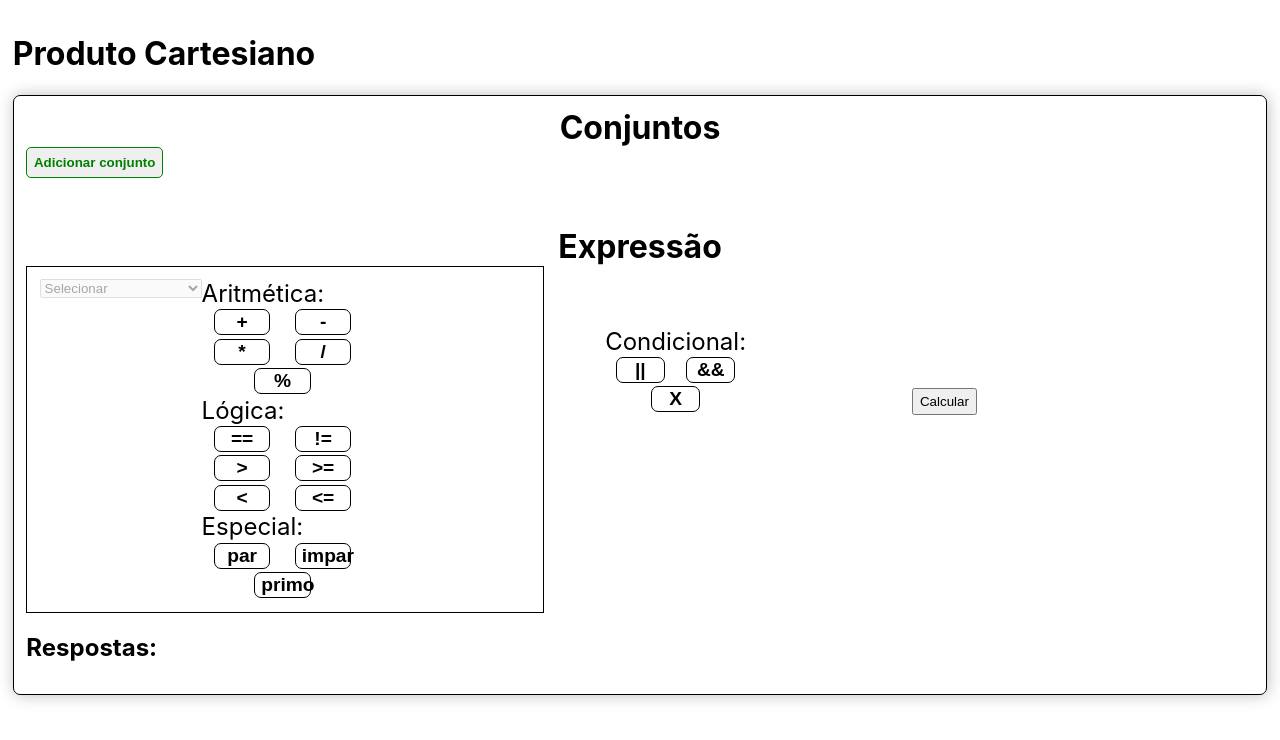
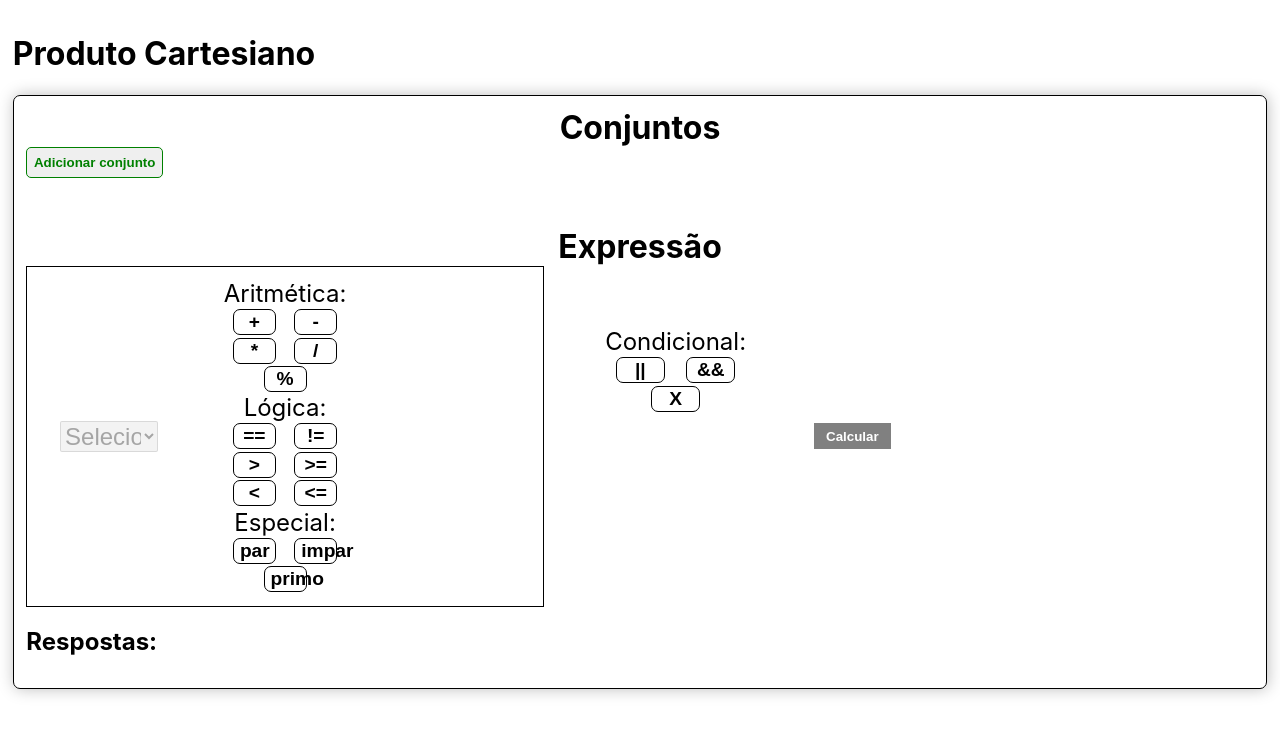
Before and after one commit to andrewcs0901/Produto-Cartesiano-Web, a React (Create React App) app: page / in a window 1280 px wide. Shown: the top 740 px of the page. Built offline with nearby package versions, Linux system fonts and the light colour scheme.

Commit message:
corrigida a exibição da lista

```diff
--- a/package.json
+++ b/package.json
@@ -11,7 +11,8 @@
     "react": "^16.13.1",
     "react-dom": "^16.13.1",
     "react-scripts": "3.4.1",
-    "styled-components": "^5.1.1"
+    "styled-components": "^5.1.1",
+    "use-deep-compare-effect": "^1.3.1"
   },
   "scripts": {
     "start": "react-scripts start",
--- a/src/App.js
+++ b/src/App.js
@@ -10,7 +10,7 @@ const key = 'produtoCartesiano';
 
 const App = () => {
 
-  const [resultados, setResultados] = useState()
+  const [resultados, setResultados] = useState([])
   const [sets, updateSet] =  UseLocalStorage( {set:[]}, key);
 
   const updatesSet = (newSet) => {
@@ -18,7 +18,8 @@ const App = () => {
   }
 
   const callAPI = async (expression) => {
-    let result = await API(expression, sets.set)
+    let result = await API(expression, sets.set);
+    console.log(result)
     setResultados(result)
     return result
   }
--- a/src/components/Expression/Expression.jsx
+++ b/src/components/Expression/Expression.jsx
@@ -6,11 +6,7 @@ import { aritmetica, logica, especial, condicional } from './OperationsList';
 import ExpressionStyle from './ExpressionStyle';
 import Button from '../Buttons/Button';
 
-
-const Expression = (props) => {
-
-
-    const [expression, setExpression] = useState({
+const defaultState = {
     operacao: "",
     type: "",
     operacao1: "",
@@ -23,7 +19,13 @@ const Expression = (props) => {
     conjunto_z: "",
     Condicional: "",
     ready: false
-    });
+}
+
+
+const Expression = (props) => {
+
+
+    const [expression, setExpression] = useState(defaultState);
 
     const onSets = [aritmetica(), logica(), especial()];
     const condition = [condicional()];
@@ -65,7 +67,7 @@ const Expression = (props) => {
             equivalencia1, equivalencia2,
             Condicional } = expression;
         let auxExpression = {
-            conjunto_a: conjunto_a,
+            conjunto_a: conjunto_a || conjunto_z,
             conjunto_b: conjunto_b || conjunto_x,
             logica: ""
         }
@@ -73,6 +75,7 @@ const Expression = (props) => {
         if (Condicional.length) {
             auxExpression.logica += Condicional + buildLogicQuery(auxExpression.logica, operacao2, equivalencia2, "b");
         }
+        setExpression(defaultState);
         props.calculate(auxExpression);
     }
 
@@ -85,7 +88,8 @@ const Expression = (props) => {
         if ((!expression.conjunto_a.length || !expression.conjunto_b.length) &&
             (!expression.conjunto_x.length && !expression.conjunto_z.length))
             return props.options;
-        if (expression.conjunto_a === expression.conjunto_b)
+        if (expression.conjunto_a === expression.conjunto_b ||
+            (expression.conjunto_x === expression.conjunto_a && (expression.conjunto_x !== expression.conjunto_b && !expression.conjunto_b.length)))
             return props.options;
         let option1 = expression.conjunto_a.length ? expression.conjunto_a : expression.conjunto_x.length ? expression.conjunto_x : expression.conjunto_z;
         let option2 = expression.conjunto_b.length ? expression.conjunto_b : expression.conjunto_x.length ? expression.conjunto_x : expression.conjunto_z;
@@ -110,14 +114,14 @@ const Expression = (props) => {
                     index={set[1]}
                     standard={expression[set[1]]} />}
 
-            {InputShouldRender(aritmetica, operationName)
-                && <> =
+            <div className="subSections input-expression">{InputShouldRender(aritmetica, operationName)
+                && <> <span className="equal-symbol">=</span>
                     <Input type="number" onChange={updateExpression} index={set[2]} value={expression[set[2]]} /></>}
                 {
                     InputShouldRender(logica, operationName)
                     &&
                     <Input type="number" onChange={updateExpression} index={set[2]} value={expression[set[2]]} />
-            }
+                }</div>
         </div>
     )
 
@@ -130,7 +134,10 @@ const Expression = (props) => {
             </div>
             {expression.Condicional.length > 0
                 && renderOperation(["conjunto_x", "conjunto_z", "equivalencia2"], "operacao2")}
-            {<Button label={"Calcular"} onClick={SendExpression} />}
+            {<Button label={"Calcular"} onClick={SendExpression} disabled={
+                (InputShouldRender(especial, "operacao1")
+                    && expression.operacao2.length === 0) || (expression.operacao1.length === 0 || expression.conjunto_a.length === 0)
+            } />}
 
         </ExpressionStyle>
 
--- a/src/components/Expression/ExpressionStyle.jsx
+++ b/src/components/Expression/ExpressionStyle.jsx
@@ -4,6 +4,7 @@ const OperationStyle = styled.div`
         display: flex;
         flex-direction: row;
         width: 100%;
+        text-align: center;
         div.operationSet{
             display: flex;
             flex-direction: row;
@@ -12,8 +13,25 @@ const OperationStyle = styled.div`
             padding: 1%;
             div.subSections{
                 display: flex;
-                width: 33%;
+                width: 25%;
                 flex-direction: column;
+                margin: auto;
+                select{
+                    width: 80%;
+                    font-size: 1.5em;
+                    text-align-last: center;
+                    border-radius: 2px;
+                }
+                input{
+                    font-size: 1.6em;
+                    width: 70%;
+                }
+                span.equal-symbol{
+                    font-size: 1.6em;
+                }
+            }
+            div.input-expression{
+                flex-direction: row
             }
         }
         div.conditional{
@@ -24,7 +42,22 @@ const OperationStyle = styled.div`
         }
         > button{
             height: 2em;
-            margin: 10%;
+            margin: auto 2%;
+            background-color: green;
+            color: white;
+            font-weight: 900;
+            border: none;
+            padding: 1%;
+            display: flex;
+            justify-content: center;
+            align-items: center;
+            :active{
+                cursor: pointer;
+                box-shadow: 1px 1px 10px black;
+            }
+            :disabled{
+                background-color: gray
+            }
         }
     `
 
--- a/src/components/Expression/Operation.jsx
+++ b/src/components/Expression/Operation.jsx
@@ -1,16 +1,24 @@
-import React, { useState } from 'react';
+import React, { useState, useEffect } from 'react';
 import Button from '../Buttons/Button';
 import OperationStyle from './OperationStyle';
 
 const Operation = (props) => {
 
-    const { operations} = props;
+    const { operations } = props;
     const [marked, setMarked] = useState(props.marked);
 
     const handleClick = (event, type) => {
         setMarked(event.target.name);
         props.onClick(event.target.name, props.index || "operacao", type);
     }
+
+    const isMarked = (action) => {
+        return (marked.length && marked === action) ? true : false
+    }
+
+    useEffect(() => {
+        setMarked(props.marked)
+    }, [props.marked.length === 0])
 
     const renderOperations = () => {
         if (operations)
@@ -23,7 +31,7 @@ const Operation = (props) => {
                                 .map(action =>
                                     <Button label={action}
                                         key={action} onClick={handleClick}
-                                        status={marked === action}
+                                        status={isMarked(action)}
                                         type={operation.name}
                                     />)}
                         </OperationStyle>
--- a/src/components/Expression/OperationStyle.jsx
+++ b/src/components/Expression/OperationStyle.jsx
@@ -20,9 +20,6 @@ button{
         background-color: #252525;
         color: white;
     }
-    :active{
-        background-color: pink
-    }
 }
 button.active{
     background-color: blue;
--- a/src/components/ListAnswers/listAnswers.jsx
+++ b/src/components/ListAnswers/listAnswers.jsx
@@ -1,23 +1,42 @@
-import React from 'react'
+import React, { useState, useEffect, } from 'react'
 import { ListContainer } from './styles'
 
 const letters = [
-  "A" , "B", "C", "D", "E", "F", "G", "H", "I", "J", "K", "L", "M",
-  "N", "O", "P", "Q", "R", "S", "T", "V", "W","X", "Y", "Z"
+  "A", "B", "C", "D", "E", "F", "G", "H", "I", "J", "K", "L", "M",
+  "N", "O", "P", "Q", "R", "S", "T", "V", "W", "X", "Y", "Z"
 ];
 export default function ListAnswers(props) {
 
-  return(
+  const [index, setState] = useState(0)
+  const [results, setResults] = useState([])
+
+  const { sucess } = props.resultados;
+
+  useEffect(() => {
+    if (sucess) {
+      setState(index + 1);
+      setResults([...results, props.resultados]);
+    }
+  }, [props, sucess])
+
+
+
+  return (
+
     <ListContainer>
       <h2>Respostas: </h2>
-      {props.resultados && <ul>
-        <li key={props.resultados.modulo_conjunto_universo+'1'}> U =  [{props.resultados.conjunto_universo.map(result =>{
-          return (<>{ "("+ result[0]+ ",  "} {result[1] + ") "}</>)
-        })}] |U| = {props.resultados.modulo_conjunto_universo}</li>
-        <li key={props.resultados.modulo_resposta+'8'}> {letters[props.resultados.modulo_resposta] + " ="}  [{props.resultados.resposta.map(result =>{
-          return (<>{ "("+ result[0]+ ",  "} {result[1] + ") "}</>)
-        })}] { "|"+ letters[props.resultados.modulo_resposta]+ "| = " + props.resultados.modulo_resposta} </li>
-      </ul>}
+      {(results.length > 0) ? results.map((results,index) => (
+        <ul>
+          <li key={`modulo universo - ${letters[index]}`}> U =  [{results.conjunto_universo.map(result => {
+            return (<span key={`Universo - ${result[0]}-${result[1]}`}>{"(" + result[0] + ",  "} {result[1] + ") "}</span>)
+          })}] |U| = {results.modulo_conjunto_universo}</li>
+          <li key={`modulo resposta - ${letters[index]}`}> {letters[index] + " ="}  [{results.resposta.map(result => {
+            return (<span key={`Resposta - ${result[0]}-${result[1]}`}>{"(" + result[0] + ",  "} {result[1] + ") "}</span>)
+          })}] {"|" + letters[index] + "| = " + results.modulo_resposta} </li>
+        </ul>
+      ))
+        : <div></div>
+      }
     </ListContainer>
   )
 }
--- a/src/components/Select/Select.jsx
+++ b/src/components/Select/Select.jsx
@@ -3,16 +3,21 @@ import React, { useState, useEffect } from 'react';
 const Select = (props) => {
 
     const standard = "Selecionar";
-    const [value, setValue] = useState(props.standard !== undefined? props.standard : standard);
+    const [value, setValue] = useState(props.standard !== undefined ? props.standard : standard);
     const { onSelect, index } = props;
+
 
     const select = (event) => {
         setValue(event.target.value);
     }
+    useEffect(() => {
+        setValue(props.standard)
+    }, [props.standard.length === 0])
 
     useEffect(() => {
         onSelect(value, index)
     }, [value])
+
 
     return (
         <div className={props.className}>
--- a/src/logic/API.jsx
+++ b/src/logic/API.jsx
@@ -12,11 +12,18 @@ const API = async (expression, sets) => {
         }
 
         let res = await axios.post(urlAPI, req).then(response => {
-            console.log(response)
-            console.log(response.data)
-            return response.data
+            let res = response
+            if (response.status === 200)
+                res.data.sucess = true;
+            else
+                console.error(response.data);
+            return response.data;
         }).catch(err => {
-            return err
+            console.error(err);
+            return {
+                resultados: [],
+                sucess: false
+            }
         })
 
         return res
```
Also changed, not shown: 1 other file (tests, documents, lock files or other folders). Lines whose indentation alone changed are shown as unchanged.
